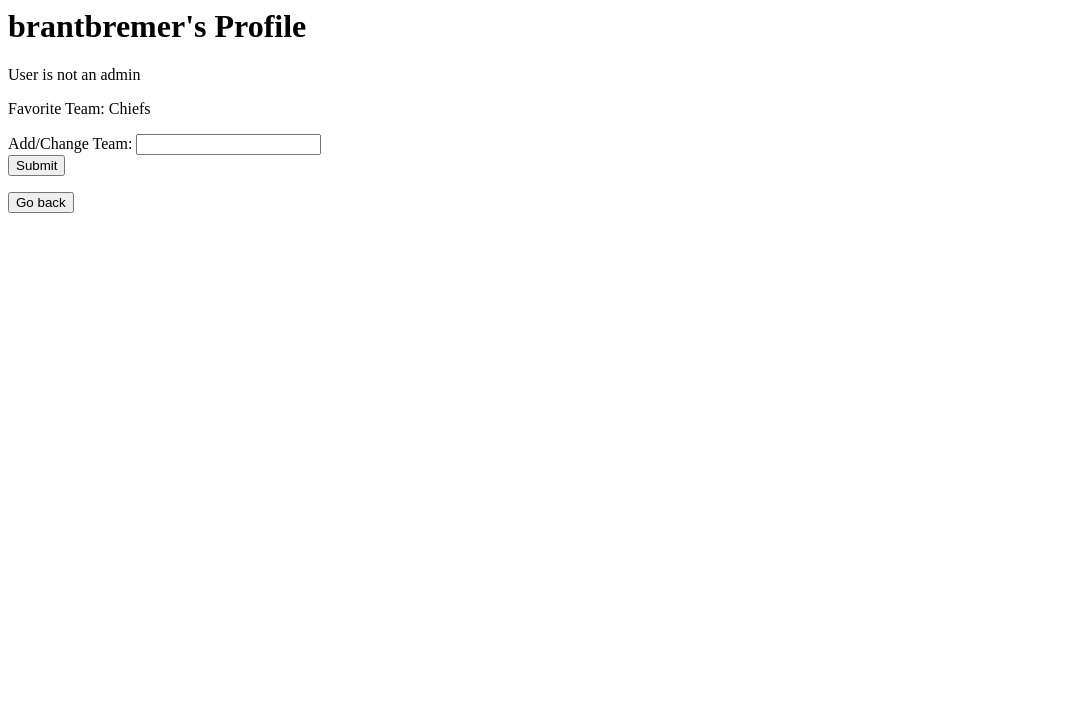
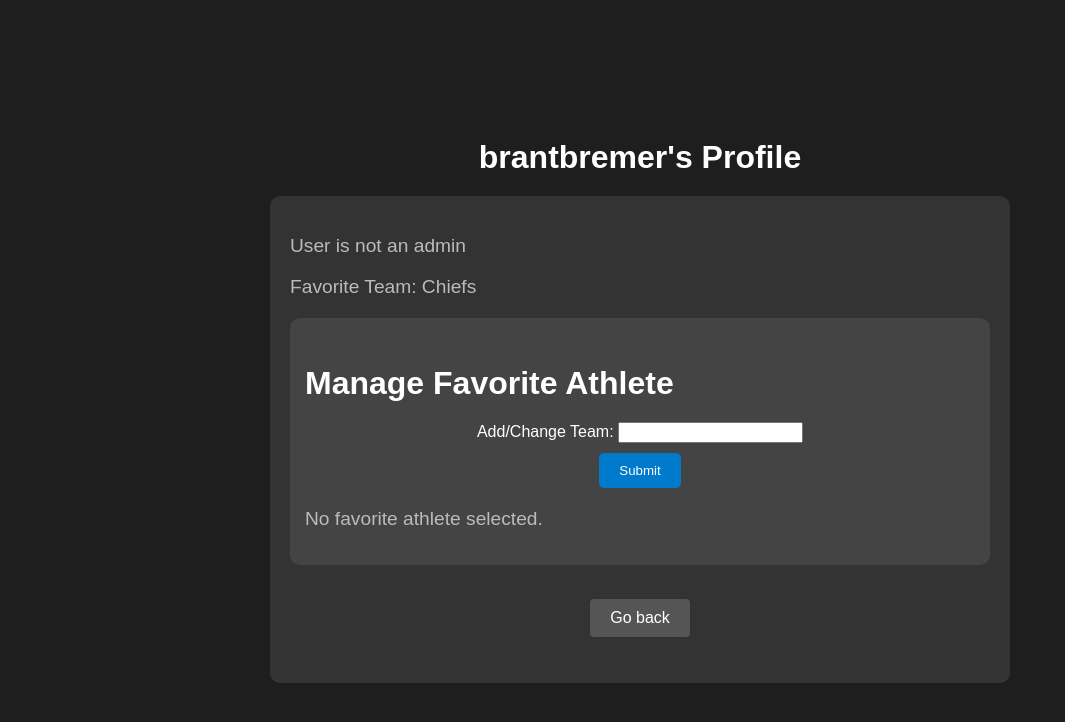
Before and after one commit to BenBiehl/Sports-Database, a Django app: a page that uses main/templates/main/user_page.html in a window 1280 px wide. Shown: the top 722 px of the page, without its empty margins (0-1065 px from the left). Run offline with Django 5.2, Linux system fonts and the light colour scheme; data comes from the database, SQL or seed files in the repository; both versions use the stored data as it was after the commit.

Commit message:
User page almoststylized fully

```diff
--- a/main/static/styles.css
+++ b/main/static/styles.css
@@ -1,4 +1,4 @@
-/* Center the content and add some spacing */
+/* General Layout */
 body {
     background-color: #1e1e1e;
     color: #ffffff;
@@ -17,37 +17,77 @@ body {
     border: 1px solid #333;
     border-radius: 10px;
     background-color: #2c2c2c;
-    max-width: 400px;
+    max-width: 600px;
+    width: 100%;
 }
 
-.sports-container {
-    text-align: center;
+.profile-container {
+    width: 100%;
+    max-width: 700px;
+    background-color: #333;
     padding: 20px;
-    max-width: 600px;
+    border-radius: 10px;
 }
 
-.warning {
-    color: rgb(222, 222, 222);
+/* Section headers */
+h1, h2, h3 {
+    font-size: 2em;
+    color: #fff;
+    margin-bottom: 20px;
 }
 
-h1 {
-    font-size: 2em;
-    margin-bottom: 15px;
+/* Favorite Athlete Section */
+.favorite-athlete-section {
+    background-color: #444;
+    padding: 15px;
+    margin-top: 20px;
+    border-radius: 10px;
 }
 
-.form {
+.favorite-athlete-form {
     display: flex;
-    justify-content: space-between;
+    flex-direction: column;
     align-items: center;
-    margin-top: 40px;
-    margin-bottom: 40px;
+    margin-bottom: 20px;
 }
 
-input {
-    width: 50px;
-    margin: 10px auto;
+.favorite-athlete-form input[type="submit"] {
+    background-color: #007acc;
+    color: #fff;
+    border: none;
+    padding: 10px 20px;
+    border-radius: 5px;
+    cursor: pointer;
+    margin-top: 10px;
 }
 
+.favorite-athlete-form input[type="submit"]:hover {
+    background-color: #005f99;
+}
+
+/* Favorite Athlete Info */
+.favorite-athlete-info {
+    background-color: #555;
+    padding: 10px;
+    border-radius: 5px;
+    margin-top: 20px;
+}
+
+.favorite-athlete-info p {
+    margin: 5px 0;
+}
+
+.favorite-athlete-info em {
+    font-style: italic;
+}
+
+/* Profile Info */
+.profile-container p {
+    font-size: 1.2em;
+    color: #bbb;
+}
+
+/* Button Styling */
 button {
     font-size: 1em;
     color: #ffffff;
@@ -56,58 +96,18 @@ button {
     padding: 10px 20px;
     border-radius: 5px;
     cursor: pointer;
-    margin: 5px;
+    margin: 10px 0;
 }
 
 button:hover {
     background-color: #005f99;
 }
 
-h3 {
-    font-size: 1.5em;
-    margin: 20px 0;
-}
-
-/* Login Form Styles */
-.page-title {
-    font-size: 3em;
-}
-
-.login-container {
+.additional-buttons {
     display: flex;
-    align-items: center;
     justify-content: center;
-    flex-direction: column;
-    max-width: 400px;
-    margin: 2rem auto;
-    padding: 2rem;
-    background-color: #333;
-    color: #fff;
-    border-radius: 8px;
-    box-shadow: 0px 4px 8px rgba(0, 0, 0, 0.2);
-}
-
-.login-form input[type="text"],
-.login-form input[type="password"],
-.login-form input[type="email"],
-.login-form input[type="submit"] {
-    display: block;
-    width: 100%;
-    padding: 10px;
-    margin: 10px 0;
-    font-size: 1rem;
-    border: none;
-    border-radius: 4px;
-}
-
-.login-form input[type="submit"] {
-    background-color: #007bff;
-    color: #fff;
-    cursor: pointer;
-}
-
-.login-form input[type="submit"]:hover {
-    background-color: #0056b3;
+    gap: 1rem;
+    margin-top: 1.5rem;
 }
 
 /* Error Messages */
@@ -117,14 +117,7 @@ h3 {
     text-align: center;
 }
 
-/* Button Styles */
-.additional-buttons {
-    display: flex;
-    justify-content: center;
-    gap: 1rem;
-    margin-top: 1.5rem;
-}
-
+/* Secondary Button Styling */
 .btn-secondary {
     padding: 10px 20px;
     background-color: #555;
--- a/main/templates/main/user_page.html
+++ b/main/templates/main/user_page.html
@@ -1,18 +1,39 @@
+{% load static %}
+
 <h1>{{ user.userName }}'s Profile</h1>
+<div class="profile-container">
     {% if user.isAdmin %}
     <p>User is an admin</p>
     {% else %}
     <p>User is not an admin</p>
     {% endif %}
     <p>Favorite Team: {{ user.teamName }}</p>
-<form method="post">
+
+    <!-- Favorite Athlete Management Section -->
+    <section class="favorite-athlete-section">
+        <h3>Manage Favorite Athlete</h3>
+        <form method="post" class="favorite-athlete-form">
             {% csrf_token %}
             {{ form }}
-    <input type="submit" value="Submit">
+            <input type="submit" value="Submit" class="btn-submit">
         </form>
-{% if invalid_info %}
-<p>Invalid Team Name.</p>
+
+        {% if user.favAthlete %}
+        <div class="favorite-athlete-info">
+            <p><strong>Favorite Athlete:</strong> {{ user.favAthlete.firstName }} {{ user.favAthlete.lastName }}</p>
+            <p><em>{{ user.favAthlete.sport }}</em> | <em>{{ user.favAthlete.teamName }}</em></p>
+        </div>
+        {% else %}
+        <p>No favorite athlete selected.</p>
         {% endif %}
-<form action="{% url 'landing_page' %}" method="get" style="display:inline;">
-    <button type="submit">Go back</button>
+    </section>
+
+    <div class="additional-buttons">
+        <form action="{% url 'landing_page' %}" method="get">
+            <button type="submit" class="btn-secondary">Go back</button>
         </form>
+    </div>
+</div>
+
+<!-- Link to the styles.css -->
+<link rel="stylesheet" type="text/css" href="{% static 'styles.css' %}">
```
Also changed, not shown: db.sqlite3. Lines whose indentation alone changed are shown as unchanged.
